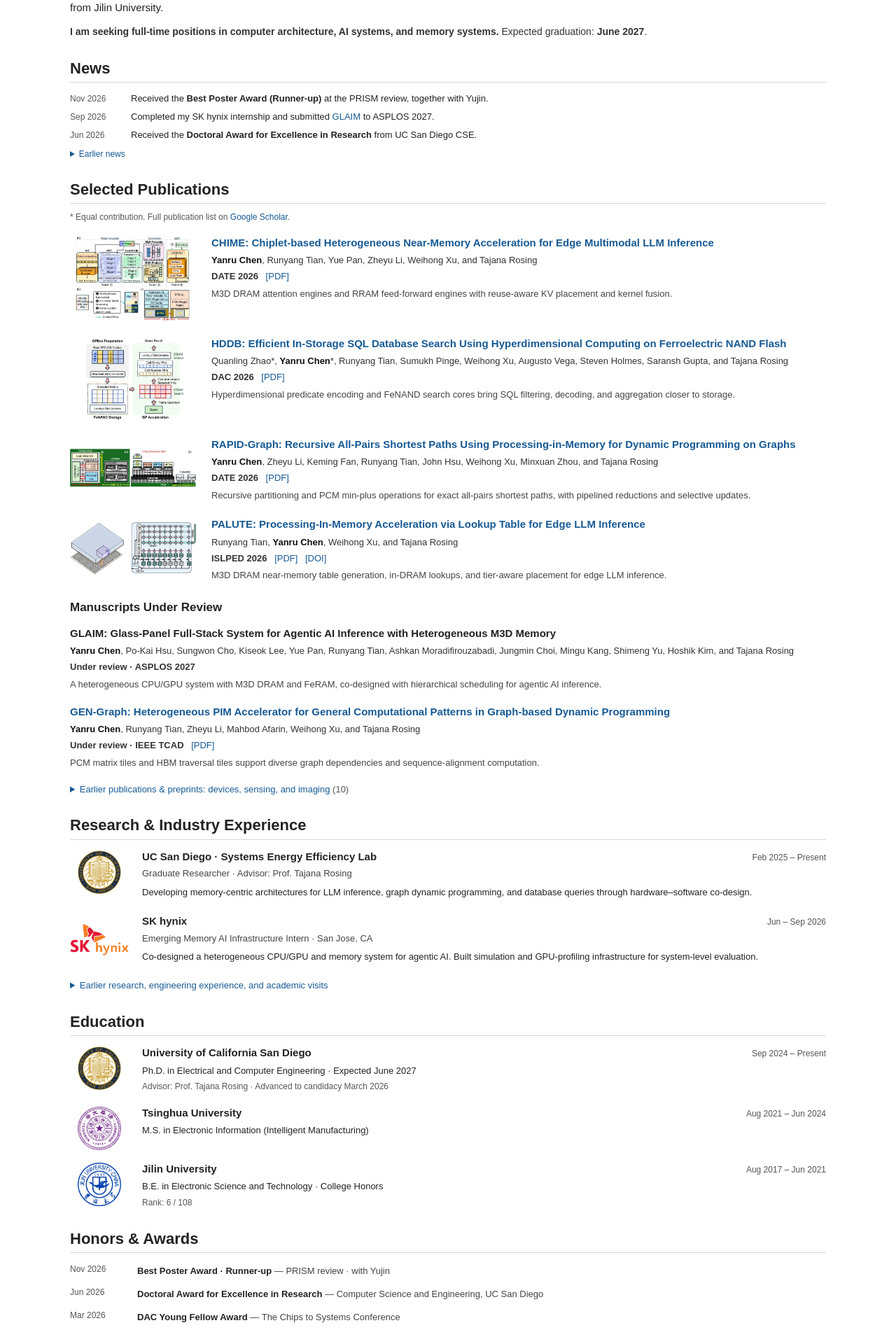
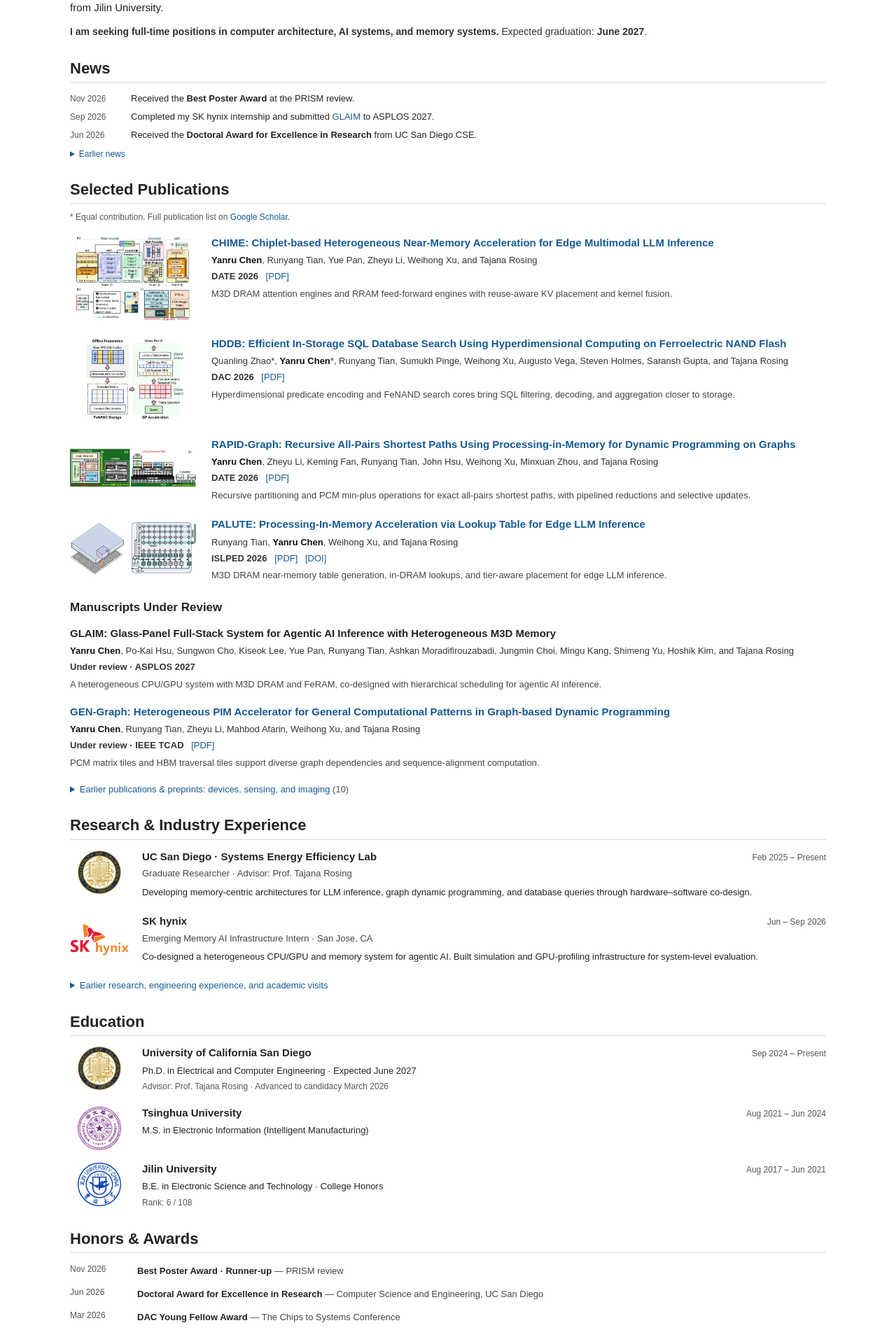
Before and after one commit to yanruchen054/yanruchen054.github.io, a plain HTML site: page index.html in a window 1280 px wide. Shown: the part 340-2240 px from the top of the page at 70% size. Drawn offline with Linux system fonts and the light colour scheme.

Commit message:
Remove co-author mention from award details

```diff
--- a/index.html
+++ b/index.html
@@ -45,7 +45,7 @@
       <section id="news" aria-labelledby="news-title">
         <h2 id="news-title">News</h2>
         <ul class="news-list">
-          <li><time datetime="2026-11">Nov 2026</time><span>Received the <strong>Best Poster Award (Runner-up)</strong> at the PRISM review, together with Yujin.</span></li>
+          <li><time datetime="2026-11">Nov 2026</time><span>Received the <strong>Best Poster Award</strong> at the PRISM review.</span></li>
           <li><time datetime="2026-09">Sep 2026</time><span>Completed my SK hynix internship and submitted <a href="#glaim">GLAIM</a> to ASPLOS 2027.</span></li>
           <li><time datetime="2026-06">Jun 2026</time><span>Received the <strong>Doctoral Award for Excellence in Research</strong> from UC San Diego CSE.</span></li>
         </ul>
@@ -432,7 +432,7 @@
       <section id="honors" aria-labelledby="honors-title">
         <h2 id="honors-title">Honors &amp; Awards</h2>
         <ul class="honors-list">
-          <li><time datetime="2026-11">Nov 2026</time><div><h3>Best Poster Award · Runner-up</h3><p>PRISM review · with Yujin</p></div></li>
+          <li><time datetime="2026-11">Nov 2026</time><div><h3>Best Poster Award · Runner-up</h3><p>PRISM review</p></div></li>
           <li><time datetime="2026-06">Jun 2026</time><div><h3>Doctoral Award for Excellence in Research</h3><p>Computer Science and Engineering, UC San Diego</p></div></li>
           <li><time datetime="2026-03">Mar 2026</time><div><h3>DAC Young Fellow Award</h3><p>The Chips to Systems Conference</p></div></li>
           <li><time datetime="2024-11">Nov 2024</time><div><h3>Second Best Oral Presentation</h3><p>Workshop on Learning and Information Theory</p></div></li>
```
